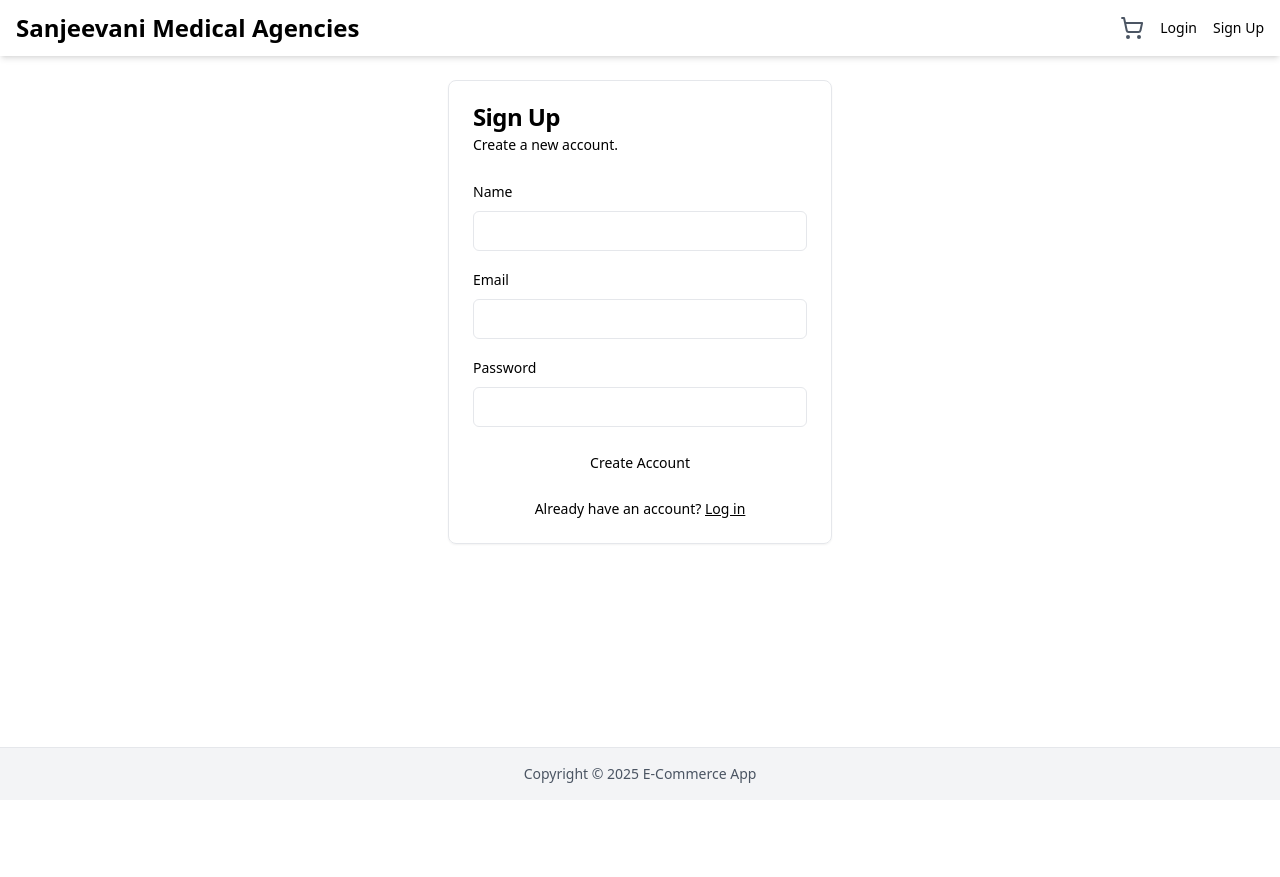
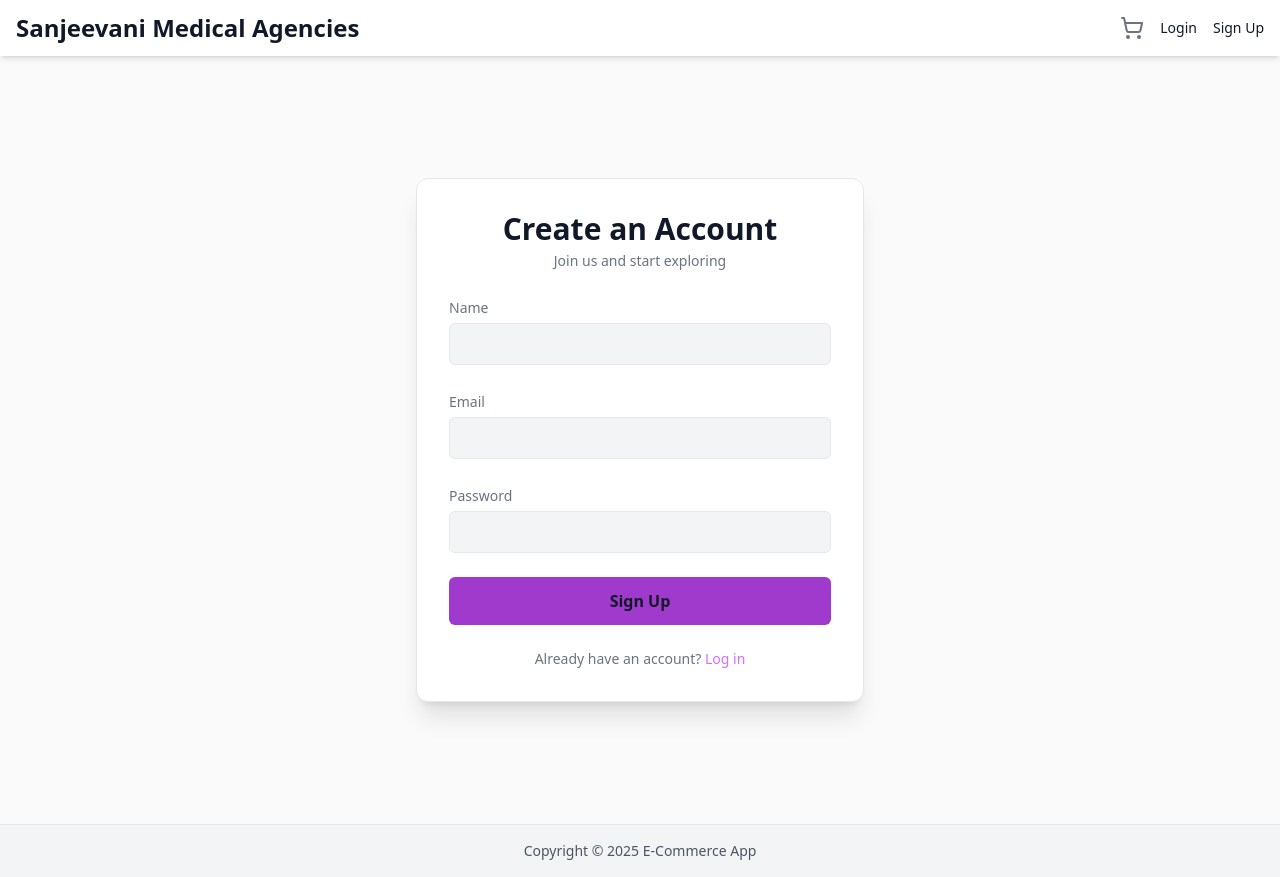
Before and after one commit to sasankdj/stock-manager, a React (Vite) app in the folder frontend/: page /signup in a window 1280 px wide. Before the commit the page ends 800 px from the top, so only its background shows below. Built offline with nearby package versions, Linux system fonts and the light colour scheme.

Commit message:
enhance order placement and authentication features; update stock management, improve login/signup UI

```diff
--- a/frontend/src/App.jsx
+++ b/frontend/src/App.jsx
@@ -21,7 +21,7 @@ import AdminRoute from './components/AdminRoute'
 
 const App = () => {
   return (
-    <div className="flex flex-col min-h-screen">
+    <div className="flex flex-col min-h-screen bg-background text-foreground">
       <Navbar />
       <main className="flex-grow container mx-auto p-4 md:p-6">
         <Routes>
--- a/frontend/src/components/Navbar.jsx
+++ b/frontend/src/components/Navbar.jsx
@@ -18,14 +18,14 @@ const Navbar = () => {
     const cartItemCount = cartItems.reduce((acc, item) => acc + item.qty, 0);
 
     return (
-        <nav className="bg-white shadow-md">
+        <nav className="bg-card shadow-md">
             <div className="container mx-auto px-4 py-3 flex justify-between items-center">
                 <Link to="/" className="text-2xl font-bold text-primary">
                     Sanjeevani Medical Agencies
                 </Link>
                 <div className="flex items-center space-x-4">
                     <Link to="/cart" className="relative">
-                        <ShoppingCart className="h-6 w-6 text-gray-600" />
+                        <ShoppingCart className="h-6 w-6 text-muted-foreground" />
                         {cartItemCount > 0 && (
                             <span className="absolute -top-2 -right-2 bg-red-500 text-white text-xs rounded-full h-5 w-5 flex items-center justify-center">
                                 {cartItemCount}
--- a/frontend/src/pages/LoginPage.jsx
+++ b/frontend/src/pages/LoginPage.jsx
@@ -1,61 +1,121 @@
 import React, { useState } from 'react';
 import { Link, useNavigate } from 'react-router-dom';
+import { motion } from 'framer-motion';
 import axios from 'axios';
-import { Button } from '@/components/ui/Button';
-import { Card, CardContent, CardDescription, CardHeader, CardTitle } from '@/components/ui/Card';
-import { Input } from '@/components/ui/Input';
-import { Label } from '@/components/ui/Label';
 import { useAuth } from '../context/AuthContext';
 
 const LoginPage = () => {
     const [email, setEmail] = useState('');
     const [password, setPassword] = useState('');
     const [error, setError] = useState('');
+    const [loading, setLoading] = useState(false);
     const navigate = useNavigate();
     const { login } = useAuth();
 
     const handleSubmit = async (e) => {
         e.preventDefault();
+        setLoading(true);
         setError('');
+
         try {
-            const { data } = await axios.post(`${import.meta.env.VITE_API_URL}/api/auth/login`, { email, password });
-            // In a real app, you'd save the token and user info in context/localStorage
-            console.log('Login successful:', data);
+            const { data } = await axios.post(
+                `${import.meta.env.VITE_API_URL}/api/auth/login`,
+                { email, password }
+            );
+
+            console.log("Login successful:", data);
+
+            // Store user info and token in AuthContext
             login(data);
-            navigate('/');
+
+            navigate('/products');
+
         } catch (err) {
-            setError(err.response?.data?.message || 'An error occurred');
+            setError(err.response?.data?.message || "Invalid email or password.");
+        } finally {
+            setLoading(false);
         }
     };
 
     return (
-        <div className="flex justify-center items-center h-full">
-            <Card className="w-full max-w-sm">
-                <CardHeader>
-                    <CardTitle>Log In</CardTitle>
-                    <CardDescription>Enter your credentials to access your account.</CardDescription>
-                </CardHeader>
-                <CardContent>
-                    <form onSubmit={handleSubmit} className="space-y-4">
-                        <div className="space-y-2">
-                            <Label htmlFor="email">Email</Label>
-                            <Input id="email" type="email" value={email} onChange={(e) => setEmail(e.target.value)} required />
-                        </div>
-                        <div className="space-y-2">
-                            <Label htmlFor="password">Password</Label>
-                            <Input id="password" type="password" value={password} onChange={(e) => setPassword(e.target.value)} required />
-                        </div>
-                        {error && <p className="text-red-500 text-sm">{error}</p>}
-                        <Button type="submit" className="w-full">Log In</Button>
-                    </form>
-                    <div className="mt-4 text-center text-sm">
-                        Don't have an account?{' '}
-                        <Link to="/signup" className="underline">
-                            Sign up
-                        </Link>
+        <div className="min-h-[90vh] flex items-center justify-center bg-background text-foreground px-4">
+            <motion.div
+                className="w-full max-w-md p-8 space-y-6 rounded-xl bg-card shadow-xl ring-1 ring-border"
+                initial={{ opacity: 0, y: 40 }}
+                animate={{ opacity: 1, y: 0 }}
+                transition={{ duration: 0.5, ease: "easeOut" }}
+            >
+                {/* Header */}
+                <div className="text-center space-y-1">
+                    <h1 className="text-3xl font-bold">Welcome Back</h1>
+                    <p className="text-muted-foreground text-sm">
+                        Login to continue your journey
+                    </p>
+                </div>
+
+                {/* Error Message */}
+                {error && (
+                    <motion.div
+                        initial={{ opacity: 0, y: -10 }}
+                        animate={{ opacity: 1, y: 0 }}
+                        className="bg-danger-500/20 text-danger-500 p-3 text-sm rounded-md text-center"
+                    >
+                        {error}
+                    </motion.div>
+                )}
+
+                {/* Form */}
+                <form onSubmit={handleSubmit} className="space-y-5">
+                    {/* Email */}
+                    <div className="space-y-1">
+                        <label htmlFor="email" className="text-sm text-muted-foreground">Email</label>
+                        <input
+                            id="email"
+                            type="email"
+                            required
+                            value={email}
+                            onChange={(e) => setEmail(e.target.value)}
+                            className="w-full px-3 py-2 rounded-md bg-input border border-border
+                            text-foreground focus:outline-none focus:ring-2 focus:ring-primary-500
+                            transition-all"
+                        />
                     </div>
-                </CardContent>
-            </Card>
+
+                    {/* Password */}
+                    <div className="space-y-1">
+                        <label htmlFor="password" className="text-sm text-muted-foreground">Password</label>
+                        <input
+                            id="password"
+                            type="password"
+                            required
+                            value={password}
+                            onChange={(e) => setPassword(e.target.value)}
+                            className="w-full px-3 py-2 rounded-md bg-input border border-border
+                            text-foreground focus:outline-none focus:ring-2 focus:ring-primary-500
+                            transition-all"
+                        />
+                    </div>
+
+                    {/* Submit Button */}
+                    <motion.button
+                        whileTap={{ scale: 0.97 }}
+                        type="submit"
+                        disabled={loading}
+                        className="w-full py-3 rounded-md bg-primary-600 hover:bg-primary-700
+                        font-semibold transition-colors disabled:bg-neutral-600"
+                    >
+                        {loading ? "Logging in..." : "Login"}
+                    </motion.button>
+                </form>
+
+                {/* Footer */}
+                <p className="text-center text-sm text-muted-foreground">
+                    Don’t have an account?{" "}
+                    <Link to="/signup" className="text-primary-400 hover:underline">
+                        Sign up
+                    </Link>
+                </p>
+            </motion.div>
         </div>
     );
 };
--- a/frontend/src/pages/SignupPage.jsx
+++ b/frontend/src/pages/SignupPage.jsx
@@ -1,64 +1,131 @@
 import React, { useState } from 'react';
 import { Link, useNavigate } from 'react-router-dom';
+import { motion } from 'framer-motion';
 import axios from 'axios';
-import { Button } from '@/components/ui/Button';
-import { Card, CardContent, CardDescription, CardHeader, CardTitle } from '@/components/ui/Card';
-import { Input } from '@/components/ui/Input';
-import { Label } from '@/components/ui/Label';
-import { useAuth } from '../context/AuthContext';
 
 const SignupPage = () => {
     const [name, setName] = useState('');
     const [email, setEmail] = useState('');
     const [password, setPassword] = useState('');
     const [error, setError] = useState('');
+    const [loading, setLoading] = useState(false);
     const navigate = useNavigate();
 
     const handleSubmit = async (e) => {
         e.preventDefault();
+        setLoading(true);
         setError('');
+
         try {
-            const { data } = await axios.post(`${import.meta.env.VITE_API_URL}/api/auth/signup`, { name, email, password });
-            // In a real app, you'd likely save the token and user info in context/localStorage
-            console.log('Signup successful:', data);
-            navigate('/login');
+            const { data } = await axios.post(
+                `${import.meta.env.VITE_API_URL}/api/auth/signup`,
+                { name, email, password }
+            );
+
+            console.log("Signup successful:", data);
+            navigate("/products");
+
         } catch (err) {
-            setError(err.response?.data?.message || 'An error occurred');
+            setError(err.response?.data?.message || "Signup failed. Please try again.");
+        } finally {
+            setLoading(false);
         }
     };
 
     return (
-        <div className="flex justify-center items-center h-full">
-            <Card className="w-full max-w-sm">
-                <CardHeader>
-                    <CardTitle>Sign Up</CardTitle>
-                    <CardDescription>Create a new account.</CardDescription>
-                </CardHeader>
-                <CardContent>
-                    <form onSubmit={handleSubmit} className="space-y-4">
-                        <div className="space-y-2">
-                            <Label htmlFor="name">Name</Label>
-                            <Input id="name" type="text" value={name} onChange={(e) => setName(e.target.value)} required />
-                        </div>
-                        <div className="space-y-2">
-                            <Label htmlFor="email">Email</Label>
-                            <Input id="email" type="email" value={email} onChange={(e) => setEmail(e.target.value)} required />
-                        </div>
-                        <div className="space-y-2">
-                            <Label htmlFor="password">Password</Label>
-                            <Input id="password" type="password" value={password} onChange={(e) => setPassword(e.target.value)} required />
-                        </div>
-                        {error && <p className="text-red-500 text-sm">{error}</p>}
-                        <Button type="submit" className="w-full">Create Account</Button>
-                    </form>
-                    <div className="mt-4 text-center text-sm">
-                        Already have an account?{' '}
-                        <Link to="/login" className="underline">
-                            Log in
-                        </Link>
+        <div className="min-h-[90vh] flex items-center justify-center bg-background text-foreground px-4">
+            <motion.div
+                className="w-full max-w-md p-8 space-y-6 bg-card rounded-xl shadow-xl border border-border backdrop-blur-md"
+                initial={{ opacity: 0, y: 40 }}
+                animate={{ opacity: 1, y: 0 }}
+                transition={{ duration: 0.5, ease: "easeOut" }}
+            >
+                {/* Title */}
+                <div className="text-center space-y-1">
+                    <h1 className="text-3xl font-bold">Create an Account</h1>
+                    <p className="text-muted-foreground text-sm">
+                        Join us and start exploring
+                    </p>
+                </div>
+
+                {/* Error Message */}
+                {error && (
+                    <motion.div
+                        initial={{ opacity: 0, y: -10 }}
+                        animate={{ opacity: 1, y: 0 }}
+                        className="bg-danger-500/20 text-danger-500 p-3 text-sm rounded-md text-center"
+                    >
+                        {error}
+                    </motion.div>
+                )}
+
+                {/* Form */}
+                <form onSubmit={handleSubmit} className="space-y-6">
+                    {/* Name */}
+                    <div className="space-y-1">
+                        <label htmlFor="name" className="text-sm text-muted-foreground">Name</label>
+                        <input
+                            id="name"
+                            type="text"
+                            required
+                            value={name}
+                            onChange={(e) => setName(e.target.value)}
+                            className="w-full px-3 py-2 rounded-md bg-input border border-border
+                            text-foreground focus:outline-none focus:ring-2 focus:ring-primary-500
+                            transition-all"
+                        />
                     </div>
-                </CardContent>
-            </Card>
+
+                    {/* Email */}
+                    <div className="space-y-1">
+                        <label htmlFor="email" className="text-sm text-muted-foreground">Email</label>
+                        <input
+                            id="email"
+                            type="email"
+                            required
+                            value={email}
+                            onChange={(e) => setEmail(e.target.value)}
+                            className="w-full px-3 py-2 rounded-md bg-input border border-border
+                            text-foreground focus:outline-none focus:ring-2 focus:ring-primary-500
+                            transition-all"
+                        />
+                    </div>
+
+                    {/* Password */}
+                    <div className="space-y-1">
+                        <label htmlFor="password" className="text-sm text-muted-foreground">Password</label>
+                        <input
+                            id="password"
+                            type="password"
+                            required
+                            value={password}
+                            onChange={(e) => setPassword(e.target.value)}
+                            className="w-full px-3 py-2 rounded-md bg-input border border-border
+                            text-foreground focus:outline-none focus:ring-2 focus:ring-primary-500
+                            transition-all"
+                        />
+                    </div>
+
+                    {/* Button */}
+                    <motion.button
+                        whileTap={{ scale: 0.97 }}
+                        type="submit"
+                        disabled={loading}
+                        className="w-full py-3 rounded-md bg-primary-600 hover:bg-primary-700
+                        font-semibold transition-colors disabled:bg-neutral-600"
+                    >
+                        {loading ? "Creating Account..." : "Sign Up"}
+                    </motion.button>
+                </form>
+
+                {/* Footer */}
+                <p className="text-sm text-center text-muted-foreground">
+                    Already have an account?{" "}
+                    <Link to="/login" className="text-primary-400 hover:underline">
+                        Log in
+                    </Link>
+                </p>
+            </motion.div>
         </div>
     );
 };
```
Also changed, not shown: frontend/src/HomePage.jsx (+5 -5 lines), frontend/tailwind.config.js (+48 -16 lines), 2 other files (tests, documents, lock files or other folders).
